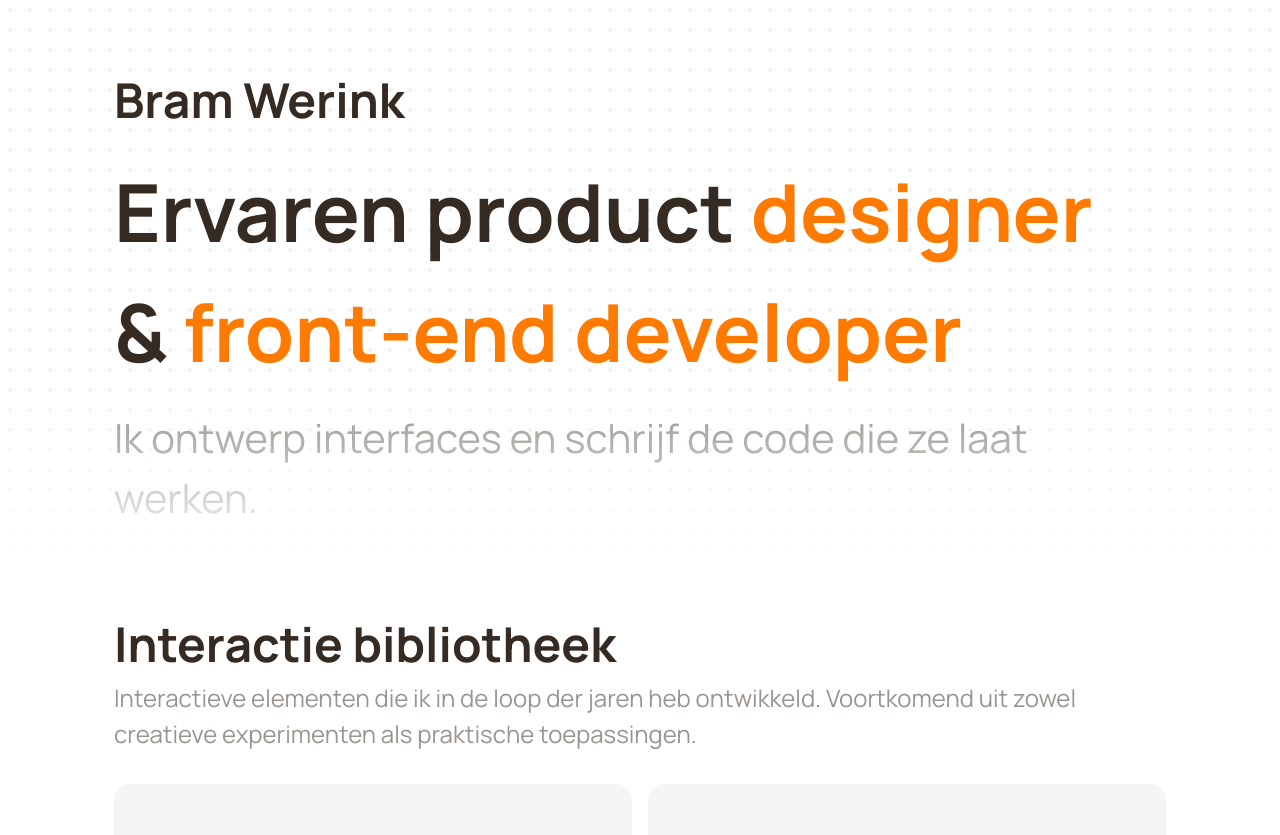
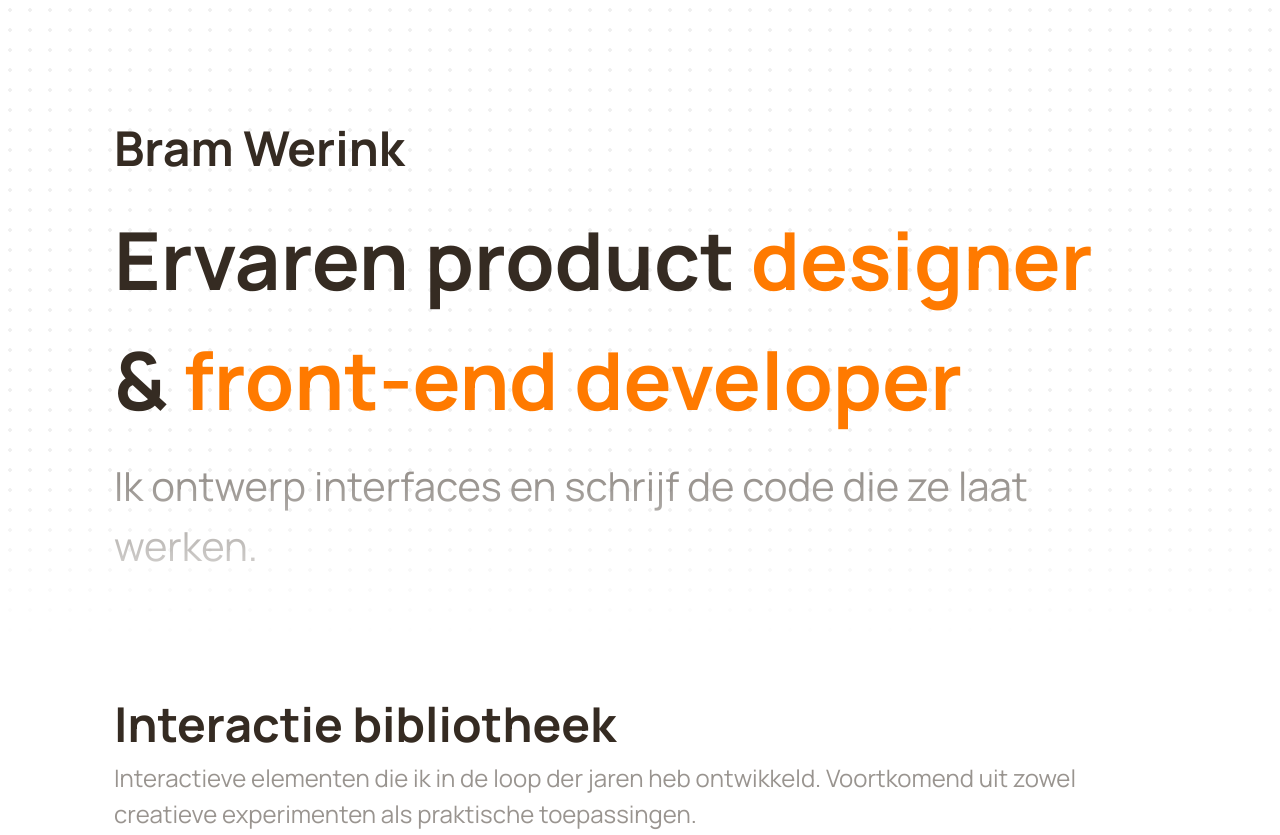
Before and after one commit to BramWerink/Portfolio, a website: page index.html in a window 1280 px wide. Shown: the top 835 px of the page. Drawn offline with Linux system fonts and the light colour scheme.

Commit message:
Changed hero sizes

```diff
--- a/src/styles/main.scss
+++ b/src/styles/main.scss
@@ -38,7 +38,7 @@ h2{
 }
 section.hero{
     width:100%;
-    min-height:70vh;
+    height:80vh;
     position:relative;
 
     /* Polka dot background: dots are 4px with 16px gap between dots (center-to-center = 4 + 16 = 20px) */
@@ -51,8 +51,10 @@ section.hero{
     .container{
     display:flex;
     flex-direction:column;
+    justify-content:center;
     gap:1rem;
     padding-top:4rem;
+    height:100%;
 
         @media (max-width: $bp-tablet) {
             padding-top:3rem;
```
Also changed, not shown: dist/styles/main.css.
